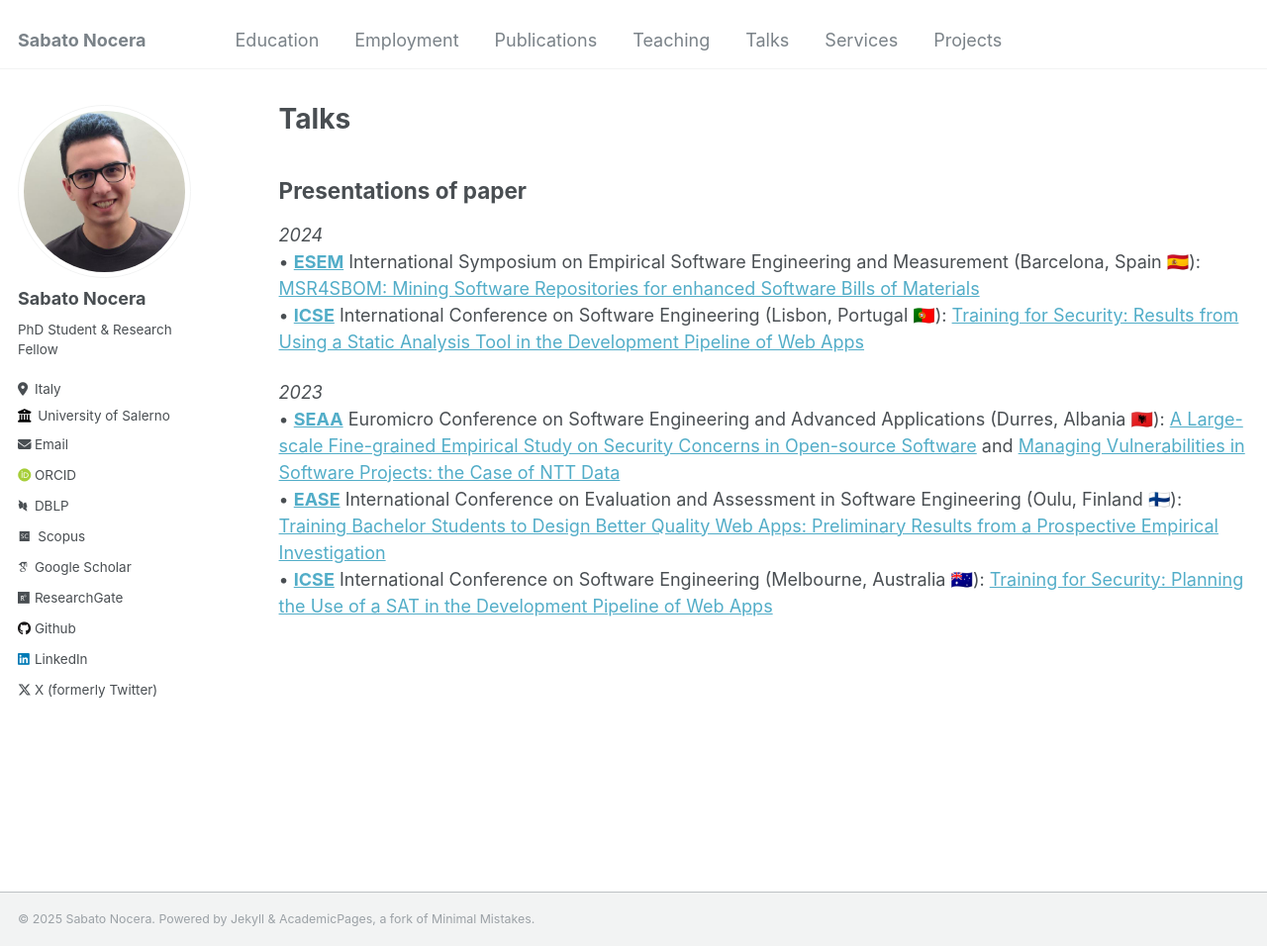
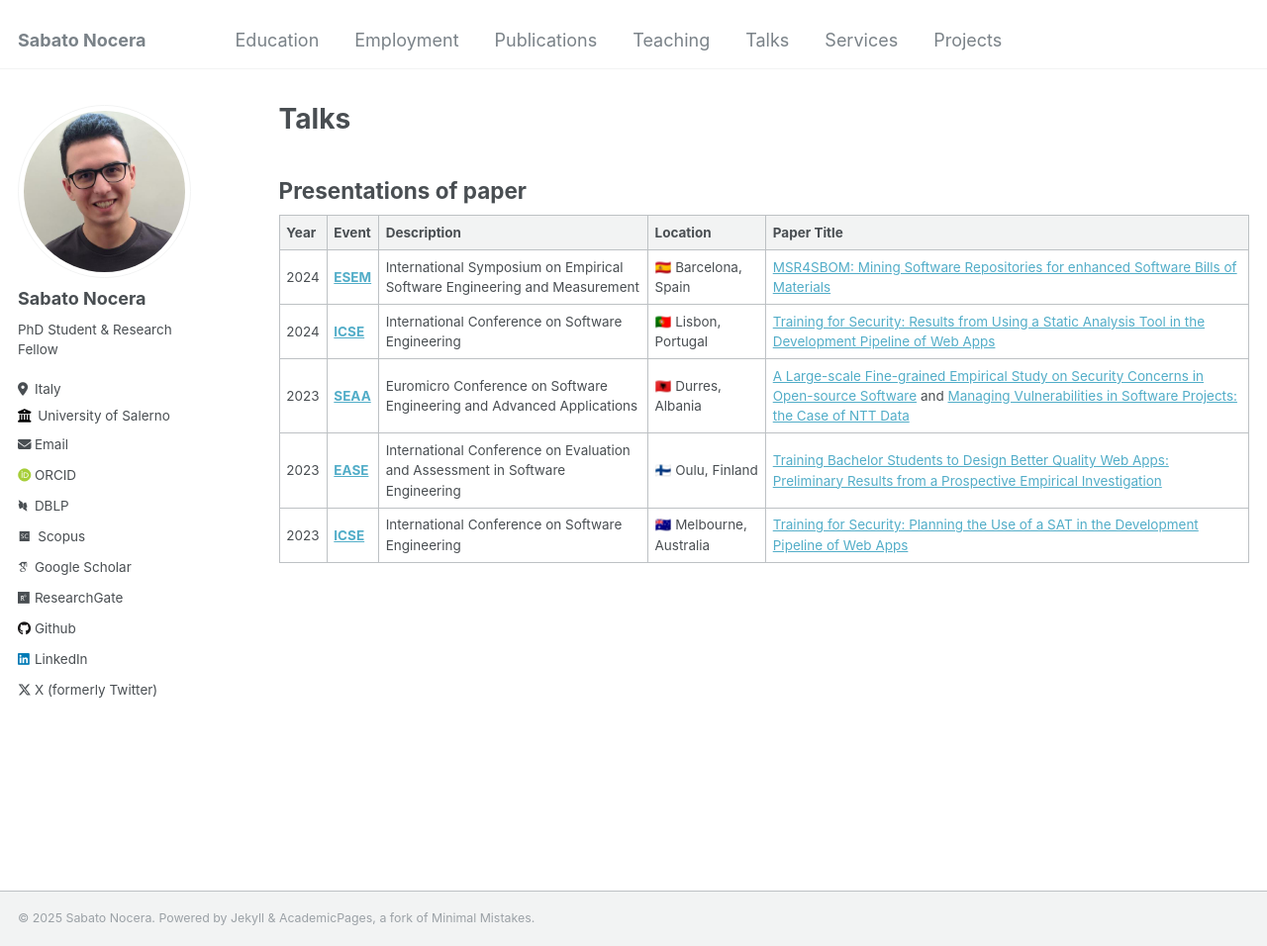
Before and after one commit to sabato-nocera/sabato-nocera.github.io, a Jekyll site: the page built from _pages/talks.md, in a window 1280 px wide and 956 px high. Shown: the whole window at 99% size. Built offline with Jekyll 4.4.1, drawn with Linux system fonts in a browser that asks for light colours; some web fonts are replaced.

Commit message:
Update talks.md

```diff
--- a/_pages/talks.md
+++ b/_pages/talks.md
@@ -6,11 +6,10 @@ author_profile: true
 ---
 ## Presentations of paper
 
-_2024<br/>_
-• [**ESEM**](https://conf.researchr.org/home/esem-2024) International Symposium on Empirical Software Engineering and Measurement (Barcelona, Spain 🇪🇸): [MSR4SBOM: Mining Software Repositories for enhanced Software Bills of Materials](https://doi.org/10.1145/3674805.3695390)<br/>
-• [**ICSE**](https://conf.researchr.org/home/icse-2024) International Conference on Software Engineering (Lisbon, Portugal 🇵🇹): [Training for Security: Results from Using a Static Analysis Tool in the Development Pipeline of Web Apps](https://doi.org/10.1145/3639474.3640073)<br/>
-
-_2023<br/>_
-• [**SEAA**](https://dsd-seaa2023.com/seaa) Euromicro Conference on Software Engineering and Advanced Applications (Durres, Albania 🇦🇱): [A Large-scale Fine-grained Empirical Study on Security Concerns in Open-source Software](https://doi.org/10.1109/SEAA60479.2023.00069) and [Managing Vulnerabilities in Software Projects: the Case of NTT Data](https://doi.org/10.1109/SEAA60479.2023.00046)<br/>
-• [**EASE**](https://conf.researchr.org/home/ease-2023) International Conference on Evaluation and Assessment in Software Engineering (Oulu, Finland 🇫🇮): [Training Bachelor Students to Design Better Quality Web Apps: Preliminary Results from a Prospective Empirical Investigation](https://doi.org/10.1145/3593434.3593957) <br/>
-• [**ICSE**](https://conf.researchr.org/home/icse-2023) International Conference on Software Engineering (Melbourne, Australia 🇦🇺): [Training for Security: Planning the Use of a SAT in the Development Pipeline of Web Apps](https://doi.org/10.1109/ICSE-SEET58685.2023.00010) <br/>
+| Year | Event | Description | Location | Paper Title |
+|------|---------|-------|----------|-------------|
+| 2024 | [**ESEM**](https://conf.researchr.org/home/esem-2024) | International Symposium on Empirical Software Engineering and Measurement | 🇪🇸 Barcelona, Spain | [MSR4SBOM: Mining Software Repositories for enhanced Software Bills of Materials](https://doi.org/10.1145/3674805.3695390) |
+| 2024 | [**ICSE**](https://conf.researchr.org/home/icse-2024) | International Conference on Software Engineering | 🇵🇹 Lisbon, Portugal | [Training for Security: Results from Using a Static Analysis Tool in the Development Pipeline of Web Apps](https://doi.org/10.1145/3639474.3640073) |
+| 2023 | [**SEAA**](https://dsd-seaa2023.com/seaa) | Euromicro Conference on Software Engineering and Advanced Applications | 🇦🇱 Durres, Albania | [A Large-scale Fine-grained Empirical Study on Security Concerns in Open-source Software](https://doi.org/10.1109/SEAA60479.2023.00069) and [Managing Vulnerabilities in Software Projects: the Case of NTT Data](https://doi.org/10.1109/SEAA60479.2023.00046) |
+| 2023 | [**EASE**](https://conf.researchr.org/home/ease-2023) | International Conference on Evaluation and Assessment in Software Engineering | 🇫🇮 Oulu, Finland | [Training Bachelor Students to Design Better Quality Web Apps: Preliminary Results from a Prospective Empirical Investigation](https://doi.org/10.1145/3593434.3593957) |
+| 2023 | [**ICSE**](https://conf.researchr.org/home/icse-2023) | International Conference on Software Engineering | 🇦🇺 Melbourne, Australia | [Training for Security: Planning the Use of a SAT in the Development Pipeline of Web Apps](https://doi.org/10.1109/ICSE-SEET58685.2023.00010) |
```
